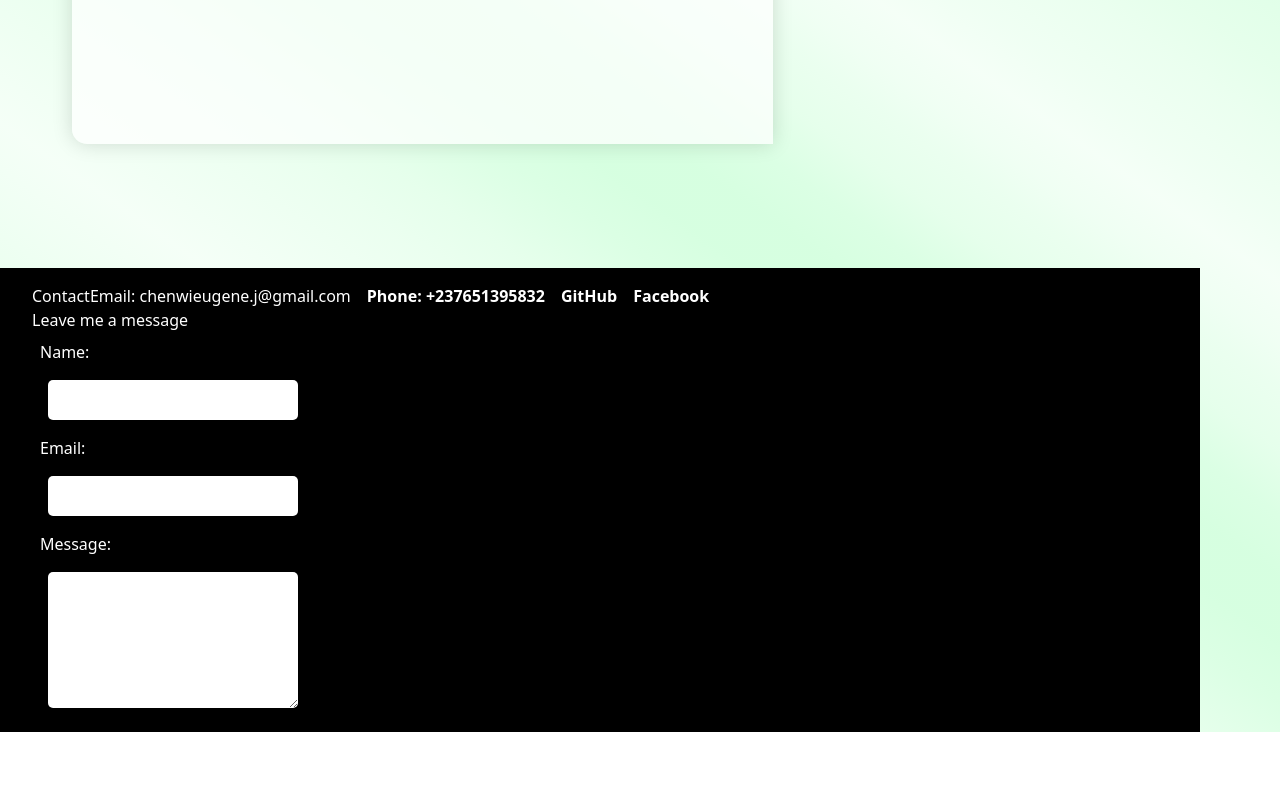
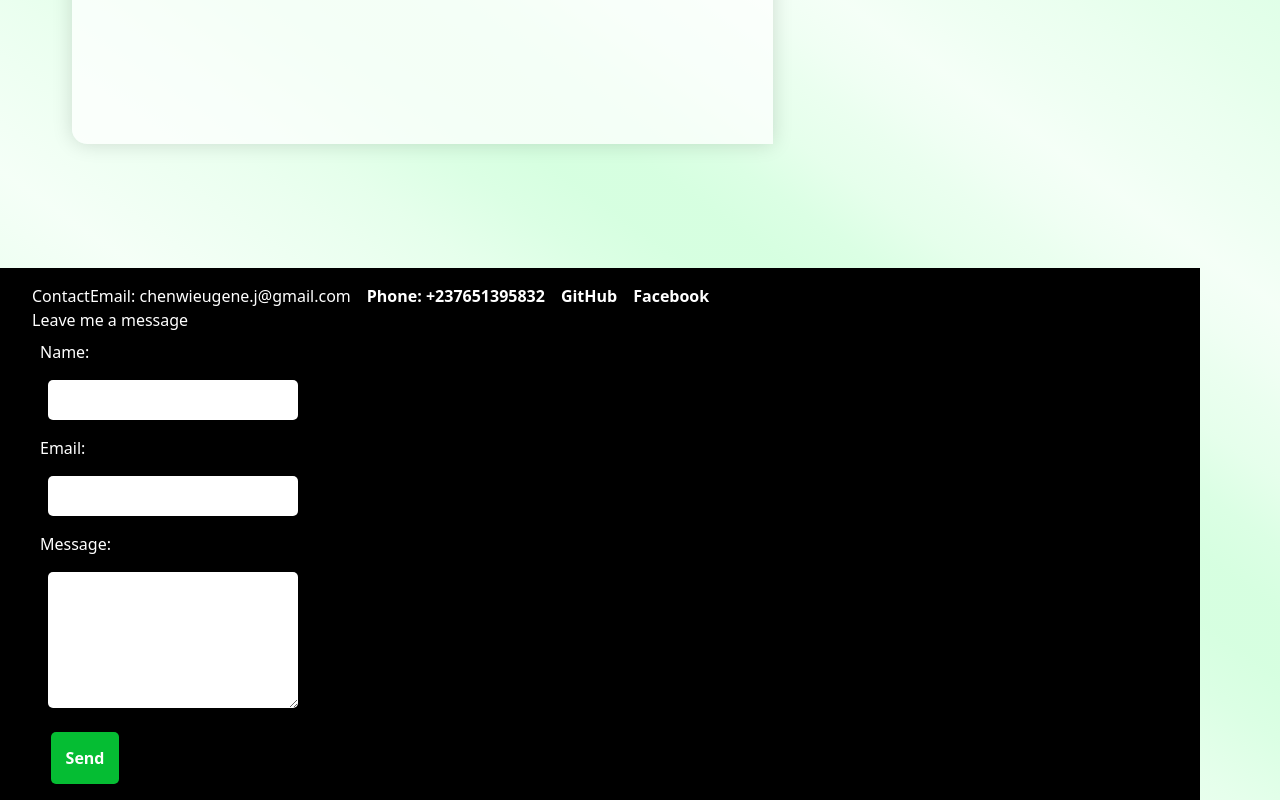
Before and after one commit to Chenwi32/My_portfolio, a Next.js app: page /projects in a window 1280 px wide. Shown: the part 474-1274 px from the top of the page. Before the commit the page ends 1206 px from the top, so only its background shows below. Built offline with nearby package versions, Linux system fonts and the light colour scheme.

Commit message:
started the api route

```diff
--- a/components/Footer.jsx
+++ b/components/Footer.jsx
@@ -1,6 +1,8 @@
 import cx from 'classnames'
 import styles from './styles/Footer.module.css'
-/* max-w-4xl px-4 */
+
+import FooterForm from './FooterForm'
+
 const Footer = () => {
   return (
     <div
@@ -62,37 +64,10 @@ const Footer = () => {
 
         <hr />
 
-        <div className={`${styles.form_container}`}>
+        <FooterForm />
 
-          <form action="" className={styles.form}>
-
-            <h3>Leave me a message</h3>
-
-            <div className={styles.form_fields}>
-              <label htmlFor="name">Name: </label>
-              <input className={styles.inputfield} type="text" name="name" />
-            </div>
-
-            <div className={styles.form_fields}>
-              <label htmlFor="email">Email: </label>
-              <input className={styles.inputfield} type="email" name="name" />
-            </div>
-
-            <div className={styles.form_fields}>
-              <label htmlFor="name">Message: </label>
-              <textarea
-                className={styles.inputfield}
-                name=""
-                id=""
-                cols="25"
-                rows="5"
-              ></textarea>
-            </div>
-          </form>
-        </div>
       </div>
     </div>
   )
 }
-
 export default Footer
--- /dev/null
+++ b/components/FooterForm.jsx
@@ -0,0 +1,94 @@
+import { useState } from 'react'
+import styles from './styles/Footer.module.css'
+
+const FooterForm = () => {
+  const [name, setName] = useState('')
+  const [email, setEmail] = useState('')
+  const [message, setMessage] = useState('')
+  const [submitted, setSubmitted] = useState(false)
+
+  const handleSubmit = (e) => {
+    e.preventDefault()
+    console.log('Sending')
+
+    let data = {
+      name,
+      email,
+      message,
+    }
+
+    fetch('/api/contact', {
+      method: 'POST',
+      headers: {
+        Accept: 'application.json, text/plain, */*',
+        'content-Type': '/application/json',
+      },
+      body: JSON.stringify(data),
+    }).then((res) => {
+      if (res.status === 200) {
+        setSubmitted(true)
+        setEmail('')
+        setName('')
+        setMessage('')
+      }
+    })
+  }
+
+  return (
+    <div className={`${styles.form_container}`}>
+      <form action="" className={styles.form}>
+        <h3>Leave me a message</h3>
+
+        <div className={styles.form_fields}>
+          <label htmlFor="name">Name: </label>
+          <input
+            className={styles.inputfield}
+            onChange={(e) => {
+              setName(e.target.value)
+            }}
+            type="text"
+            name="name"
+          />
+        </div>
+
+        <div className={styles.form_fields}>
+          <label htmlFor="email">Email: </label>
+          <input
+            onChange={(e) => {
+              setEmail(e.target.value)
+            }}
+            className={styles.inputfield}
+            type="email"
+            name="name"
+          />
+        </div>
+
+        <div className={styles.form_fields}>
+          <label htmlFor="name">Message: </label>
+          <textarea
+            className={styles.inputfield}
+            name=""
+            id=""
+            cols="25"
+            rows="5"
+            onChange={(e) => {
+              setMessage(e.target.value)
+            }}
+          ></textarea>
+        </div>
+
+        <input
+          className={`${styles.submit_btn} btn`}
+          type="submit"
+          button
+          value="Send"
+          onClick={(e) => {
+            handleSubmit(e)
+          }}
+        />
+      </form>
+    </div>
+  )
+}
+
+export default FooterForm
--- a/components/styles/Footer.module.css
+++ b/components/styles/Footer.module.css
@@ -50,3 +50,8 @@
 .inputfield:focus{
   box-shadow: 0 0 10px rgb(47, 214, 5);
 }
+
+.submit_btn{
+  margin: 1em 1.2em 0;
+  font-size: 1rem;
+}
--- a/package.json
+++ b/package.json
@@ -11,6 +11,7 @@
     "embla-carousel-react": "^6.2.0",
     "next": "^12.1.5",
     "next-themes": "^0.1.1",
+    "nodemailer": "^6.7.8",
     "react": "^17.0.2",
     "react-dom": "^17.0.2",
     "react-helmet": "^6.1.0",
--- /dev/null
+++ b/pages/api/contact.js
@@ -0,0 +1,17 @@
+import NodeMailer from 'nodemailer'
+export default function (req, res) {
+    /* We will use this transporter to keep the receiving email details */
+    const transporter = NodeMailer.createTransport({
+      port: 465,
+      host: 'smtp.gmail.com',
+      auth: {
+        user: 'chenwi.webdev@gmail.com',
+        pass: '@Chenwi5132',
+      },
+      secure: true,
+    })
+
+
+
+    console.log('API rout is working' + req.body)
+}
```
Also changed, not shown: 1 other file (tests, documents, lock files or other folders).
